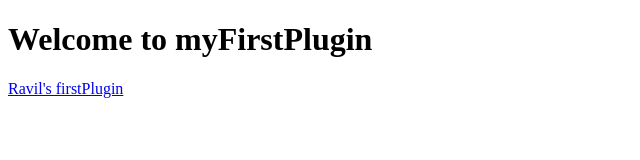
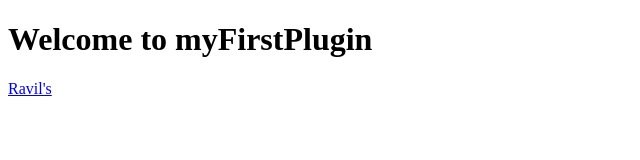
Before and after one commit to Ravil-Shafikov/myFirstPlugin, a plain HTML site: page index.html in a window 1280 px wide. Shown: the full height of the page, 0-640 px from the left. Drawn offline with Linux system fonts and the light colour scheme.

Commit message:
changed text in branch

```diff
--- a/index.html
+++ b/index.html
@@ -9,7 +9,7 @@
     <script src="tutorial.js"></script>
     <div class="content">
         <h1>Welcome to myFirstPlugin</h1>
-        <a href="https://github.com/Ravil2707/myFirstPlugin">Ravil's firstPlugin</a>
+        <a href="https://github.com/Ravil2707/myFirstPlugin">Ravil's</a>
     </div>
 </body>
 </html>
```
